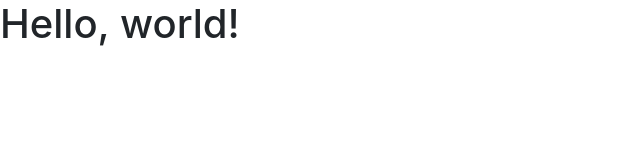
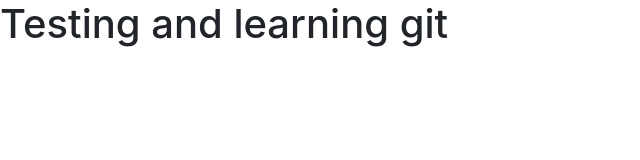
Before and after one commit to madisonwalls/learning-git, a plain HTML site: page index.html in a window 1280 px wide. Shown: the whole page, without its empty margins (0-640 px from the left). Drawn offline with nearby package versions, Linux system fonts and the light colour scheme.

Commit message:
testing new html

```diff
--- a/index.html
+++ b/index.html
@@ -5,7 +5,7 @@
     <meta http-equiv="X-UA-Compatible" content="IE=edge">
     <meta name="viewport" content="width=device-width, initial-scale=1">
     <!-- The above 3 meta tags *must* come first in the head; any other head content must come *after* these tags -->
-    <title>Bootstrap 101 Template</title>
+    <title>Testing 1 2 3</title>
 
     <!-- Bootstrap -->
     <link href="css/bootstrap.min.css" rel="stylesheet">
@@ -18,7 +18,7 @@
     <![endif]-->
   </head>
   <body>
-    <h1>Hello, world!</h1>
+    <h1>Testing and learning git</h1>
 
     <!-- jQuery (necessary for Bootstrap's JavaScript plugins) -->
     <script src="https://ajax.googleapis.com/ajax/libs/jquery/1.12.4/jquery.min.js"></script>
```
